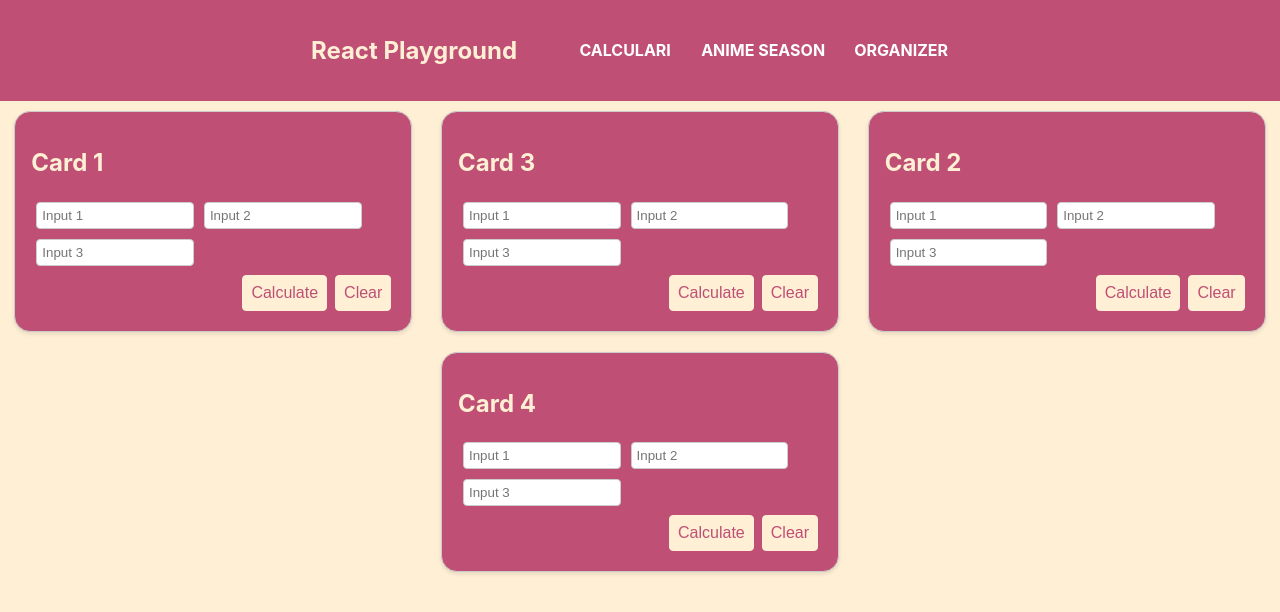
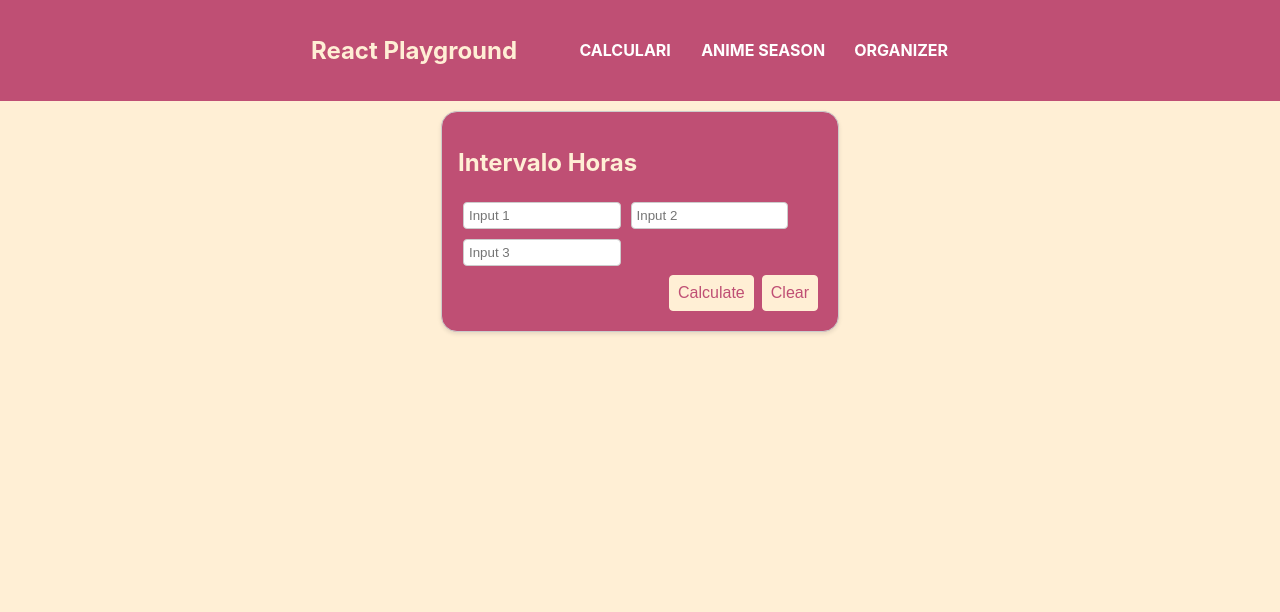
Before and after one commit to andgomes95/React-Playground, a React (Create React App) app: page / in a window 1280 px wide. Shown: the top 612 px of the page. Built offline with nearby package versions, Linux system fonts and the light colour scheme.

Commit message:
Interval Hours Calculator

```diff
--- a/src/components/Calculari/index.tsx
+++ b/src/components/Calculari/index.tsx
@@ -6,10 +6,7 @@ import { simpleSum } from './utils';
 const Calculari: React.FC = () => {
   return (
     <CardContainer>
-      <CalculatorCard title="Card 1" onCalculate={simpleSum}/>
-      <CalculatorCard title="Card 3" onCalculate={simpleSum} />
-      <CalculatorCard title="Card 2" onCalculate={simpleSum}/>
-      <CalculatorCard title="Card 4" onCalculate={simpleSum}/>
+      <CalculatorCard title="Intervalo Horas" onCalculate={simpleSum}/>
     </CardContainer>
   );
 };
--- a/src/components/Calculari/utils.ts
+++ b/src/components/Calculari/utils.ts
@@ -1,3 +1,71 @@
+type TimeToCalculate = {
+  signalPlus: string;
+  hour: number;
+  minutes: number;
+
+}
+
 export const simpleSum = (value1: string,value2: string): string => {
-  return value1 + value2;
+  try{
+    if(value1.includes(':') && value2.includes(':')){
+      let valAux1 = stringToTimeToCalculate(value1);
+      let valAux2 = stringToTimeToCalculate(value2);
+      if(valAux1.signalPlus === valAux2.signalPlus){
+        let valAux3: TimeToCalculate = {
+          signalPlus: valAux1.signalPlus,
+          hour: valAux1.hour + valAux2.hour,
+          minutes: valAux1.minutes + valAux2.minutes
+        }
+        if(valAux3.minutes > 60){
+          valAux3.hour = valAux3.hour + Math.round(valAux3.minutes/60);
+          valAux3.minutes = valAux3.minutes % 60;
+        }
+        return timeToCalculateToString(valAux3);
+      }else if(valAux1.signalPlus === "minus"){
+        return subTimeToCalculate(valAux1,valAux2)
+      }else{
+        return subTimeToCalculate(valAux2,valAux1)
+      }
+    }else{
+      return handleError();
+    }
+  } catch(erro: any){
+    return erro.message;
+  }
 }
+
+const handleError = (): string =>{
+  return 'Format Error'
+}
+
+const stringToTimeToCalculate = (value: string):TimeToCalculate => {
+  let aux = value.split(':');
+  let signal = (aux[0][0] === '-')  ? "minus" : "plus";
+  aux[0] = (aux[0][0] === '-') ? aux[0].replace('-','') : aux[0];
+  const result: TimeToCalculate = {signalPlus: signal, hour: parseInt(aux[0]), minutes: parseInt(aux[1])}
+  return result;
+}
+
+const timeToCalculateToString = (value: TimeToCalculate): string => {
+  let minutes = value.minutes.toString();
+  minutes = minutes.length === 1 ? "0" + minutes : minutes;
+  const result = (value.signalPlus === "minus")
+    ? "-"+value.hour.toString()+":"+minutes
+    : value.hour.toString()+":"+minutes
+  return result;
+}
+
+const subTimeToCalculate = (value1: TimeToCalculate, value2: TimeToCalculate): string => {
+  debugger
+  let signal = value1.hour+value1.minutes/60 > value2.hour+value2.minutes/60;
+    let valAux3: TimeToCalculate = {
+      signalPlus: signal ? "minus" : "plus" ,
+      hour: signal ? value1.hour - value2.hour : value2.hour - value1.hour,
+      minutes: signal ? value1.minutes - value2.minutes : value2.minutes - value1.minutes
+    }
+    if(valAux3.minutes < 0){
+      valAux3.minutes = valAux3.minutes + 60;
+      valAux3.hour = valAux3.hour - 1;
+    }
+    return timeToCalculateToString(valAux3);
+}
```
Also changed, not shown: src/components/Calculari/CalculatorCard/index.tsx (line endings or trailing spaces).
